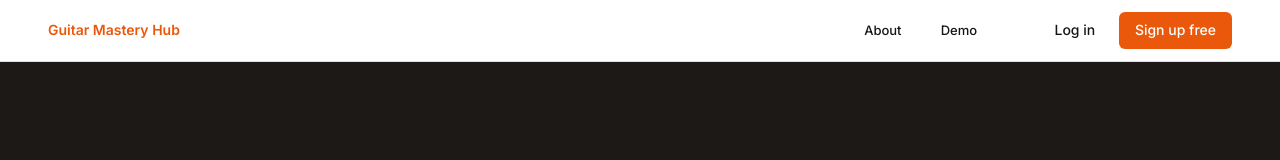
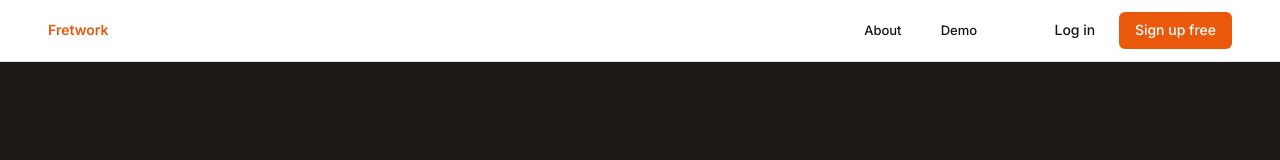
Before and after one commit to rajathbrgowda/guitar-mastery-hub, a React (Vite) app in the folder client/: page / in a window 1280 px wide. Shown: the top 160 px of the page. Built offline with nearby package versions, Linux system fonts and the light colour scheme; no server answers; some icons are missing.

Commit message:
refactor(brand): rename Guitar Mastery Hub → Fretwork across all user-facing strings

```diff
--- a/client/index.html
+++ b/client/index.html
@@ -6,31 +6,25 @@
     <meta name="viewport" content="width=device-width, initial-scale=1.0" />
 
     <!-- CARD-326: Title and meta description -->
-    <title>Guitar Mastery Hub — Practice Tracker for JustinGuitar Learners</title>
+    <title>Fretwork — Guitar Practice Tracker</title>
     <meta
       name="description"
-      content="Track your guitar practice, keep your streak alive, and follow a structured roadmap from first chord to confident playing. Free, no subscription, built for JustinGuitar learners."
+      content="Track your guitar practice, keep your streak alive, and follow a structured roadmap from first chord to confident playing. Free, no subscription."
     />
 
-    <!-- CARD-327: Open Graph tags -->
+    <!-- Open Graph tags -->
     <meta property="og:type" content="website" />
     <meta property="og:url" content="https://guitar-mastery-hub-mu.vercel.app" />
-    <meta
-      property="og:title"
-      content="Guitar Mastery Hub — Practice Tracker for JustinGuitar Learners"
-    />
+    <meta property="og:title" content="Fretwork — Guitar Practice Tracker" />
     <meta
       property="og:description"
       content="Track your guitar practice, keep your streak alive, and follow a structured roadmap from first chord to confident playing. Free, no subscription."
     />
     <meta property="og:image" content="https://guitar-mastery-hub-mu.vercel.app/og-image.svg" />
 
-    <!-- CARD-328: Twitter card meta tags -->
+    <!-- Twitter card -->
     <meta name="twitter:card" content="summary_large_image" />
-    <meta
-      name="twitter:title"
-      content="Guitar Mastery Hub — Practice Tracker for JustinGuitar Learners"
-    />
+    <meta name="twitter:title" content="Fretwork — Guitar Practice Tracker" />
     <meta
       name="twitter:description"
       content="Track your guitar practice, keep your streak alive, and follow a structured roadmap. Free, no subscription."
--- a/client/src/components/AppLayout.tsx
+++ b/client/src/components/AppLayout.tsx
@@ -82,7 +82,7 @@ export default function AppLayout() {
             <Typography
               sx={{ fontSize: '0.8rem', fontWeight: 700, lineHeight: 1.2, color: 'text.primary' }}
             >
-              Guitar Mastery Hub
+              Fretwork
             </Typography>
             <Typography
               sx={{
@@ -206,7 +206,7 @@ export default function AppLayout() {
           <Box sx={{ display: 'flex', alignItems: 'center', gap: 1, flex: 1 }}>
             <PlayCircleIcon sx={{ fontSize: 24, color: 'primary.main' }} />
             <Typography sx={{ fontSize: '0.85rem', fontWeight: 700, color: 'text.primary' }}>
-              Guitar Mastery Hub
+              Fretwork
             </Typography>
           </Box>
           <DarkModeToggle />
--- a/client/src/pages/Dashboard.tsx
+++ b/client/src/pages/Dashboard.tsx
@@ -293,7 +293,7 @@ export default function Dashboard() {
             >
               <EmojiEventsIcon sx={{ fontSize: 36, color: 'warning.main', mb: 1 }} />
               <Typography variant="subtitle1" fontWeight={700} gutterBottom>
-                Welcome to Guitar Mastery Hub
+                Welcome to Fretwork
               </Typography>
               <Typography variant="body2" color="text.secondary" sx={{ mb: 2 }}>
                 Log your first practice session to start tracking your journey. Your personalized
--- a/client/src/pages/Demo.tsx
+++ b/client/src/pages/Demo.tsx
@@ -98,7 +98,7 @@ export default function Demo() {
         }}
       >
         <Typography variant="h6" fontWeight={700} color="primary">
-          Guitar Mastery Hub
+          Fretwork
         </Typography>
         <Box sx={{ display: 'flex', gap: 1 }}>
           <Button variant="text" size="small" onClick={() => navigate('/')}>
--- a/client/src/pages/Landing.tsx
+++ b/client/src/pages/Landing.tsx
@@ -71,7 +71,7 @@ export default function Landing() {
         }}
       >
         <Typography variant="h6" fontWeight={700} color="primary" component="span">
-          Guitar Mastery Hub
+          Fretwork
         </Typography>
         <Box sx={{ display: 'flex', gap: 1.5, alignItems: 'center' }}>
           <Button component="a" href="#who-its-for" color="inherit" size="small">
@@ -266,7 +266,7 @@ export default function Landing() {
               Built by one person.
             </Typography>
             <Typography variant="caption" color="text.secondary">
-              © 2026 Guitar Mastery Hub
+              © 2026 Fretwork
             </Typography>
           </Box>
           <Stack
--- a/client/src/pages/Login.tsx
+++ b/client/src/pages/Login.tsx
@@ -94,7 +94,7 @@ export default function Login() {
             sx={{ cursor: 'pointer' }}
             onClick={() => navigate('/')}
           >
-            Guitar Mastery Hub
+            Fretwork
           </Typography>
           <Typography variant="body2" color="text.secondary" sx={{ mt: 0.75 }}>
             {initialView === 'sign_up' ? 'Create your free account' : 'Welcome back'}
--- a/client/src/pages/OnboardingWizard.tsx
+++ b/client/src/pages/OnboardingWizard.tsx
@@ -360,7 +360,7 @@ export default function OnboardingWizard() {
         {/* Header */}
         <Box sx={{ textAlign: 'center', mb: 4 }}>
           <Typography variant="overline" color="text.secondary" sx={{ letterSpacing: '0.1em' }}>
-            Guitar Mastery Hub
+            Fretwork
           </Typography>
           <Typography variant="h4" fontWeight={800} sx={{ mt: 0.5 }}>
             Let's get you set up
```
Also changed, not shown: client/public/og-image.svg, 1 other file (tests, documents, lock files or other folders).
